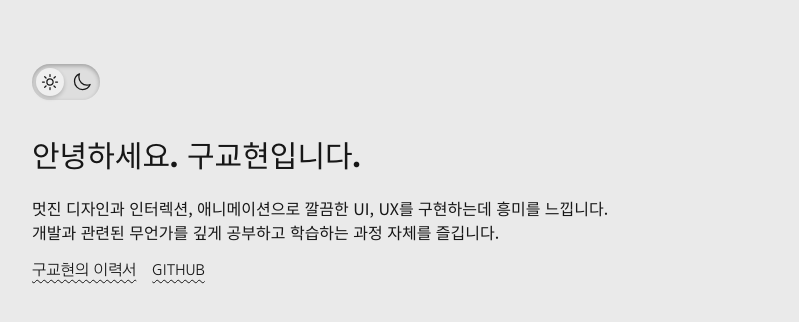
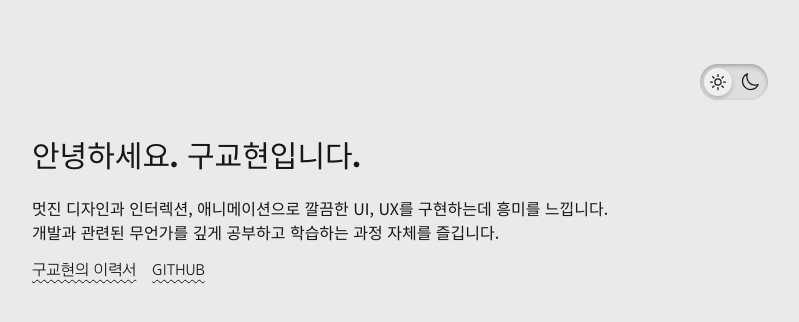
Before and after one commit to rygus9/blog, a Next.js app: page / in a window 1280 px wide. Shown: the top 322 px of the page, without its empty margins (240-1039 px from the left). Built offline with nearby package versions, Linux system fonts and the light colour scheme.

Commit message:
feat: 다크모드 버튼 이동

```diff
--- a/app/page.tsx
+++ b/app/page.tsx
@@ -5,7 +5,9 @@ import { DarkToggle } from "./_common/components/DarkToggle";
 const Page = () => {
   return (
     <main className="pt-12 sm:pt-16 max-w-3xl m-auto px-4">
-      <DarkToggle />
+      <div className="flex items-center justify-end h-[36px]">
+        <DarkToggle />
+      </div>
       <h1 className="font-blackHan text-3xl pt-8 sm:pt-10">
         안녕하세요. 구교현입니다.
       </h1>
```
